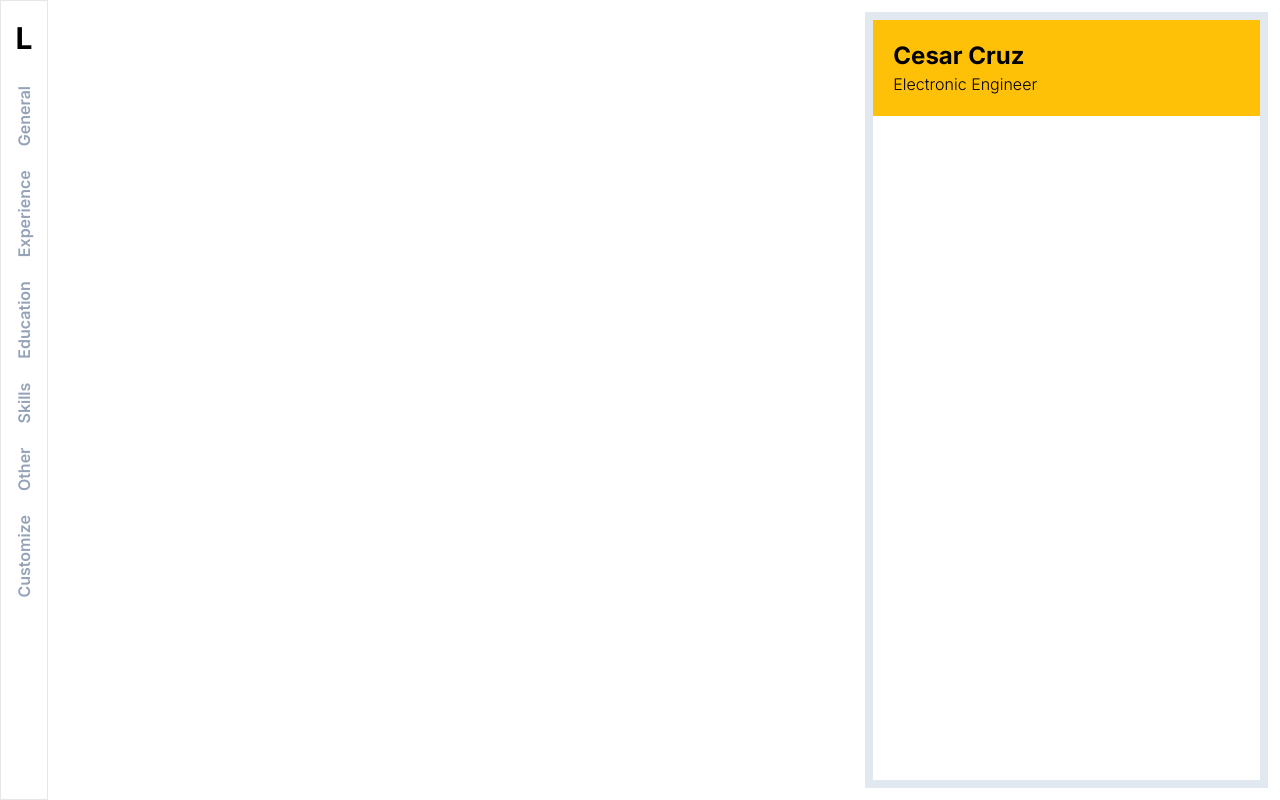
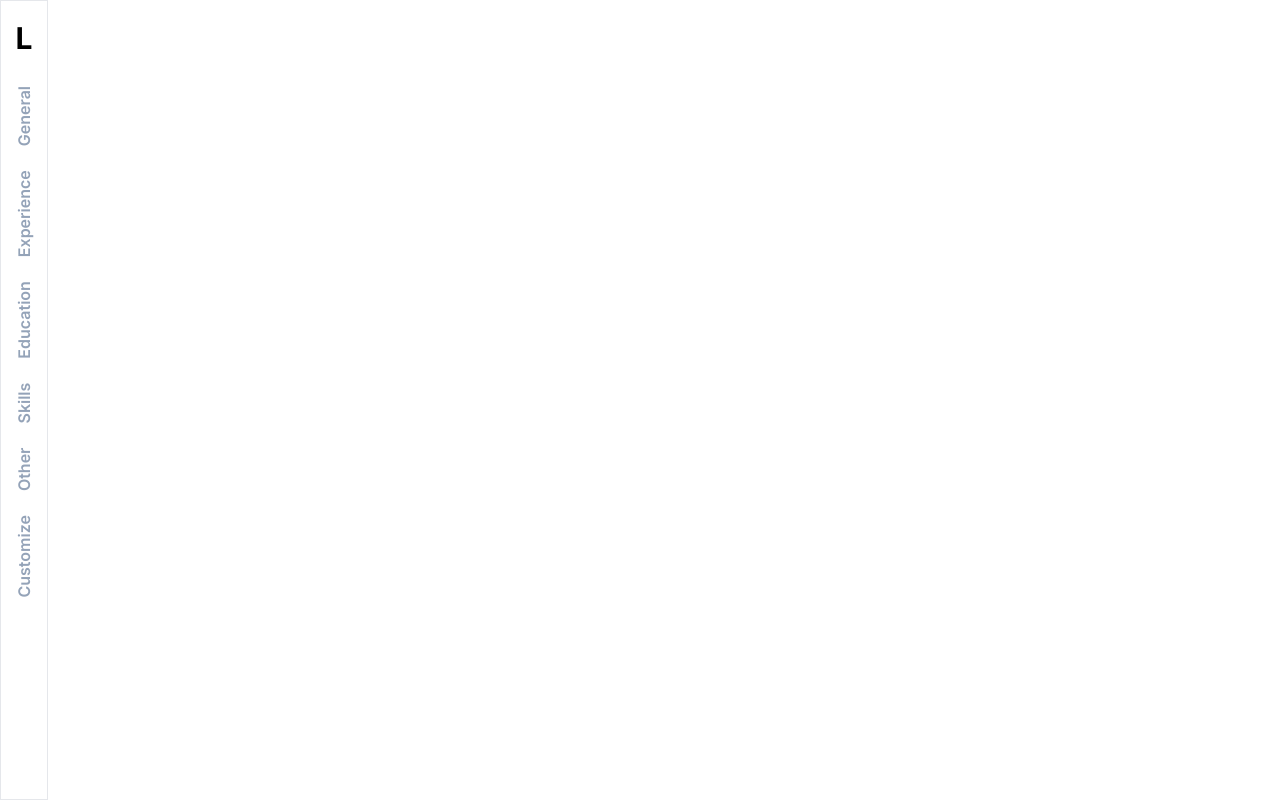
Before and after one commit to kagunecode/cv_generator, a React (Vite) app: page / in a window 1280 px wide. Built offline with nearby package versions, Linux system fonts and the light colour scheme.

Commit message:
Removed Router API for compatibility

```diff
--- a/src/main.jsx
+++ b/src/main.jsx
@@ -1,32 +1,17 @@
 import React from "react";
 import ReactDOM from "react-dom/client";
 import App from "./App";
-import { RouterProvider, createBrowserRouter } from "react-router-dom";
-import Root from "./routes/Root";
-import General from "./routes/General";
+import { BrowserRouter as Router, Routes, Route } from "react-router-dom";
+
 import ErrorPage from "./routes/ErrorPage";
-
-const router = createBrowserRouter([
-	{
-		path: "/",
-		element: <Root />,
-		errorElement: <ErrorPage />,
-		children: [
-			{
-				errorElement: <ErrorPage />,
-				children: [
-					{
-						path: "/general",
-						element: <General />,
-					},
-				],
-			},
-		],
-	},
-]);
 
 ReactDOM.createRoot(document.getElementById("root")).render(
 	<React.StrictMode>
-		<RouterProvider router={router} />
+		<Router>
+			<Routes>
+				<Route path="/*" element={<App />} />
+				<Route path="*" element={<ErrorPage />} />
+			</Routes>
+		</Router>
 	</React.StrictMode>
 );
```
